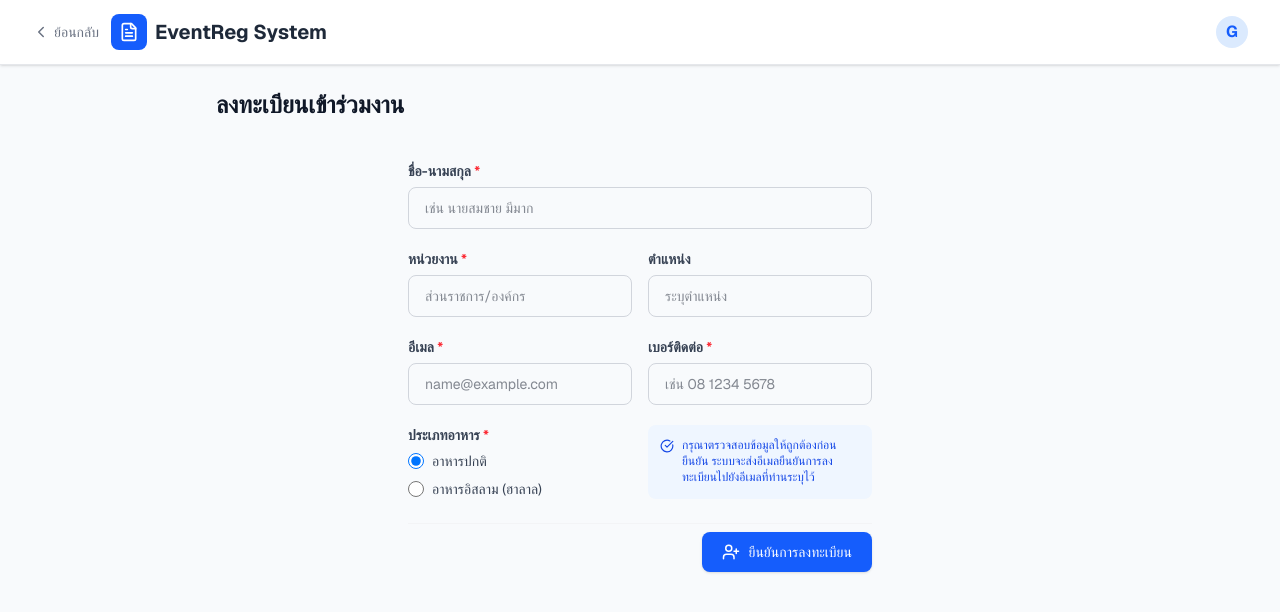
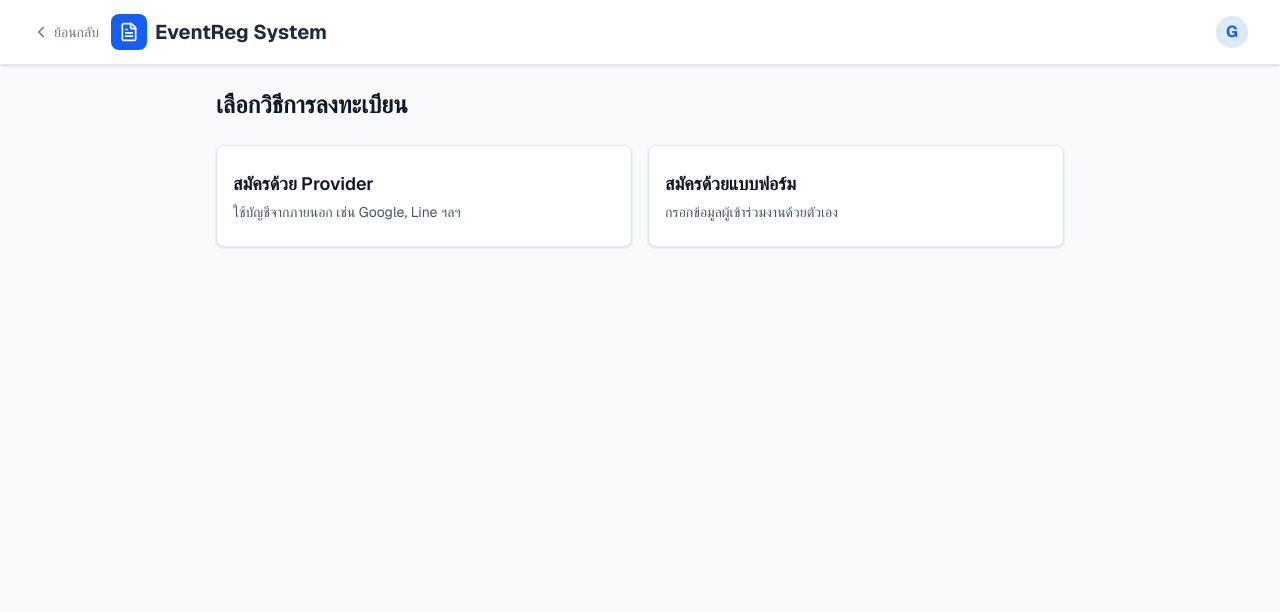
Before and after one commit to tehnplk/plk-regis-meet, a Next.js app: page /register in a window 1280 px wide. Shown: the top 612 px of the page. Built offline with nearby package versions, Linux system fonts and the light colour scheme.

Commit message:
Add registration method selection page with Provider ID and form-based registration options

```diff
--- /dev/null
+++ b/src/app/register/by-form/RegisterByFormPageClient.tsx
@@ -0,0 +1,71 @@
+'use client';
+
+import { useEffect, useState } from 'react';
+import { useSearchParams, useRouter } from 'next/navigation';
+import { Header, RegistrationForm } from '../../_components/event-ui';
+import type { Event } from '../../_data/database';
+
+export default function RegisterByFormPageClient() {
+  const router = useRouter();
+  const searchParams = useSearchParams();
+  const eventIdParam = searchParams.get('eventId');
+  const eventId = eventIdParam ? Number(eventIdParam) : undefined;
+
+  const [event, setEvent] = useState<Event | undefined>();
+  const [loading, setLoading] = useState<boolean>(!!eventId);
+  const [error, setError] = useState<string | null>(null);
+
+  useEffect(() => {
+    if (!eventId) {
+      setLoading(false);
+      return;
+    }
+
+    const load = async () => {
+      try {
+        const res = await fetch(`/api/events/${eventId}`);
+        if (res.status === 404) {
+          setEvent(undefined);
+          setError('ไม่พบกิจกรรมที่ต้องการ');
+          setLoading(false);
+          return;
+        }
+        if (!res.ok) {
+          throw new Error('Failed to load event');
+        }
+        const data = await res.json();
+        setEvent(data.event as Event);
+        setError(null);
+      } catch (e) {
+        setError('no data');
+      } finally {
+        setLoading(false);
+      }
+    };
+
+    load();
+  }, [eventId]);
+
+  return (
+    <div className="min-h-screen bg-slate-50 font-sans text-gray-900">
+      <Header />
+      <main className="max-w-4xl mx-auto p-6 space-y-4">
+        <h2 className="text-2xl font-bold text-gray-900">ลงทะเบียนเข้าร่วมงาน (Form)</h2>
+        {loading && (
+          <p className="text-gray-600 text-sm">กำลังโหลดข้อมูลงาน...</p>
+        )}
+        {!loading && error && (
+          <p className="text-gray-600 text-sm">{error}</p>
+        )}
+        {!loading && !error && event && (
+          <p className="text-gray-600 text-sm">สำหรับกิจกรรม: {event.title}</p>
+        )}
+        <RegistrationForm
+          eventId={eventId}
+          eventTitle={event?.title}
+          onSubmitted={() => router.push('/')}
+        />
+      </main>
+    </div>
+  );
+}
--- /dev/null
+++ b/src/app/register/by-form/page.tsx
@@ -0,0 +1,10 @@
+import { Suspense } from 'react';
+import RegisterByFormPageClient from './RegisterByFormPageClient';
+
+export default function RegisterByFormPage() {
+  return (
+    <Suspense fallback={<div className="min-h-screen bg-slate-50 font-sans text-gray-900 p-6">กำลังโหลดข้อมูลงาน...</div>}>
+      <RegisterByFormPageClient />
+    </Suspense>
+  );
+}
--- /dev/null
+++ b/src/app/register/by-provider/page.tsx
@@ -0,0 +1,38 @@
+'use client';
+
+import { useSearchParams, useRouter } from 'next/navigation';
+import { Header } from '../../_components/event-ui';
+
+export default function RegisterByProviderPage() {
+  const router = useRouter();
+  const searchParams = useSearchParams();
+  const eventId = searchParams.get('eventId');
+
+  const goBack = () => {
+    if (eventId) {
+      router.push(`/register?eventId=${eventId}`);
+    } else {
+      router.push('/register');
+    }
+  };
+
+  return (
+    <div className="min-h-screen bg-slate-50 font-sans text-gray-900">
+      <Header />
+      <main className="max-w-4xl mx-auto p-6 space-y-4">
+        <h2 className="text-2xl font-bold text-gray-900">ลงทะเบียนด้วย Provider</h2>
+        {eventId && (
+          <p className="text-gray-600 text-sm">eventId: {eventId}</p>
+        )}
+        <p className="text-gray-600 text-sm">ใส่ปุ่ม provider ที่นี่ (Google / Line / ฯลฯ)</p>
+        <button
+          type="button"
+          onClick={goBack}
+          className="mt-4 inline-flex items-center rounded-md bg-gray-200 px-4 py-2 text-sm font-medium text-gray-900 hover:bg-gray-300"
+        >
+          กลับไปเลือกวิธีสมัคร
+        </button>
+      </main>
+    </div>
+  );
+}
--- a/src/app/register/page.tsx
+++ b/src/app/register/page.tsx
@@ -1,12 +1,57 @@
-import { Suspense } from 'react';
-import RegisterPageClient from './RegisterPageClient';
+'use client';
 
-// TEAM_001: Standalone registration page wrapper with Suspense.
+import { useSearchParams, useRouter } from 'next/navigation';
+import { Header } from '../_components/event-ui';
 
-export default function RegisterPage() {
+export default function RegisterEntryPage() {
+  const router = useRouter();
+  const searchParams = useSearchParams();
+  const eventId = searchParams.get('eventId');
+
+  const goToByProvider = () => {
+    if (eventId) {
+      router.push(`/register/by-provider?eventId=${eventId}`);
+    } else {
+      router.push('/register/by-provider');
+    }
+  };
+
+  const goToByForm = () => {
+    if (eventId) {
+      router.push(`/register/by-form?eventId=${eventId}`);
+    } else {
+      router.push('/register/by-form');
+    }
+  };
+
   return (
-    <Suspense fallback={<div className="min-h-screen bg-slate-50 font-sans text-gray-900 p-6">กำลังโหลดข้อมูลงาน...</div>}>
-      <RegisterPageClient />
-    </Suspense>
+    <div className="min-h-screen bg-slate-50 font-sans text-gray-900">
+      <Header />
+      <main className="max-w-4xl mx-auto p-6 space-y-6">
+        <h2 className="text-2xl font-bold text-gray-900">เลือกวิธีการลงทะเบียน</h2>
+        {eventId && (
+          <p className="text-gray-600 text-sm">สำหรับ eventId: {eventId}</p>
+        )}
+        <div className="grid gap-4 sm:grid-cols-2">
+          <button
+            type="button"
+            onClick={goToByProvider}
+            className="w-full rounded-lg border border-slate-200 bg-white px-4 py-6 text-left shadow-sm hover:border-slate-300 hover:shadow-md"
+          >
+            <div className="text-lg font-semibold text-gray-900">สมัครด้วย Provider</div>
+            <p className="mt-1 text-sm text-gray-600">ใช้บัญชีจากภายนอก เช่น Google, Line ฯลฯ</p>
+          </button>
+
+          <button
+            type="button"
+            onClick={goToByForm}
+            className="w-full rounded-lg border border-slate-200 bg-white px-4 py-6 text-left shadow-sm hover:border-slate-300 hover:shadow-md"
+          >
+            <div className="text-lg font-semibold text-gray-900">สมัครด้วยแบบฟอร์ม</div>
+            <p className="mt-1 text-sm text-gray-600">กรอกข้อมูลผู้เข้าร่วมงานด้วยตัวเอง</p>
+          </button>
+        </div>
+      </main>
+    </div>
   );
 }
```
Also changed, not shown: .trash/src_app_register_RegisterPageClient_backup.tsx (added), 1 other file (tests, documents, lock files or other folders).
